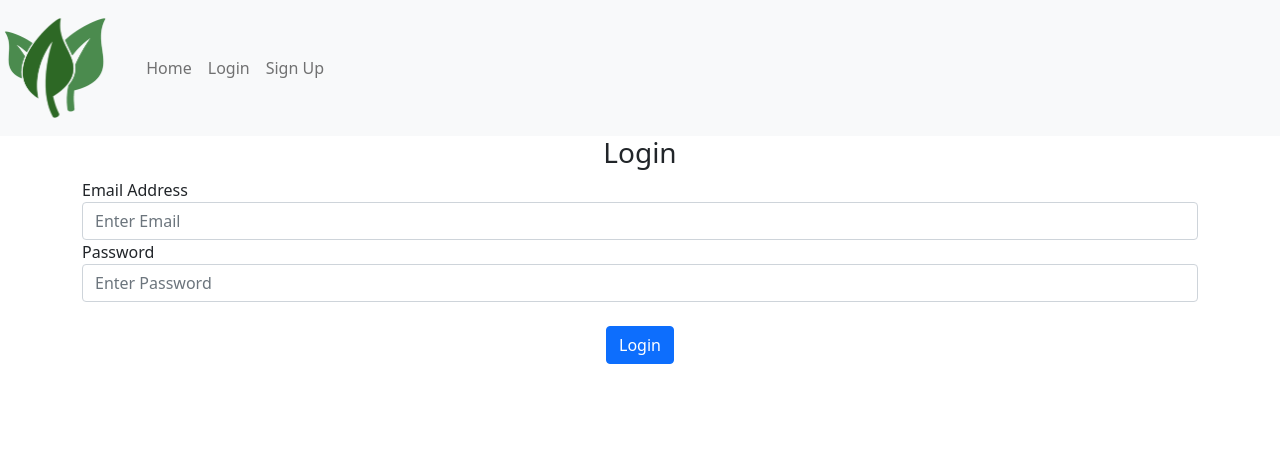
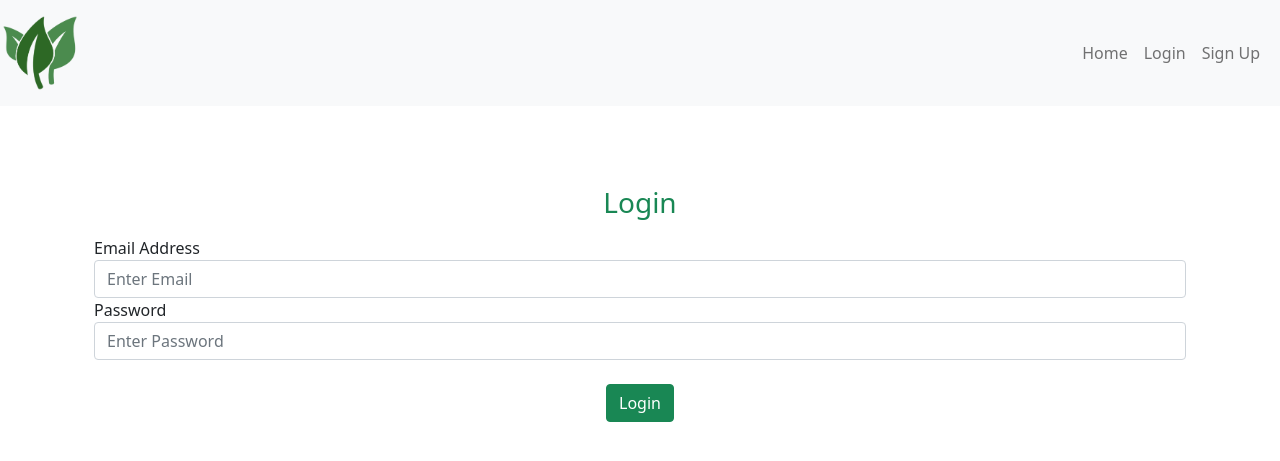
Before and after one commit to Boorclark/Blog, a Flask app: page /login in a window 1280 px wide. Shown: the top 461 px of the page. Run offline with Flask 2, Linux system fonts and the light colour scheme; some libraries are stand-ins or nearby versions.

Commit message:
Changed padding in login

```diff
--- a/Website/templates/base.html
+++ b/Website/templates/base.html
@@ -19,8 +19,9 @@
   <body>
     <nav class="navbar navbar-expand-lg navbar-light bg-light">
       <a class="navbar-brand" href="#">
-        <img src="\static\Sustainability-Logo@4x.png" alt="logo"width="110.25" height="110" />
+        <img src="\static\Sustainability-Logo@4x.png" alt="logo" width="80.25" height="80" />
       </a>
+      <ul class="navbar-nav ms-auto mb-2 mb-lg-0">
       <div class="container-fluid">
         <button
           class="navbar-toggler"
@@ -40,6 +41,7 @@
             <a class="nav-item nav-link" href="/sign-up">Sign Up</a>
             {% endif %}
 
+          </ul>
           </div>
         </div>
       </div>
--- a/Website/templates/login.html
+++ b/Website/templates/login.html
@@ -1,7 +1,10 @@
 {% extends "base.html" %} {% block title %}Login{% endblock %} {% block content
     %}
+  <div class="container" style="padding-top: 80px;">
     <form method="POST">
-      <h3 align="center">Login</h3>
+      <h3 align="center">
+        <p class="text-success">Login</p>
+      </h3>
       <div class="form-group">
         <label for="email">Email Address</label>
         <input
@@ -21,8 +24,9 @@
         />
         <br />
         <div align="center">
-          <button class="btn btn-primary" type="submit">Login</button>
+          <button class="btn btn-success" type="submit">Login</button>
         </div>
       </div>
+    </div>
     </form>
     {% endblock %}
```
Also changed, not shown: Website/database.db.
